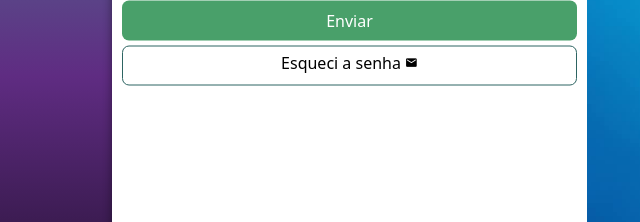
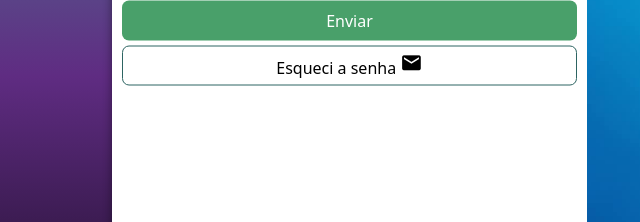
Before and after one commit to DaniloJustin/projeto-login, a plain HTML site: page index.html in a window 1280 px wide. Shown: the part 324-546 px from the top of the page, 53-693 px from the left. Drawn offline with Linux system fonts and the light colour scheme.

Commit message:
Update style.css

```diff
--- a/estilos/style.css
+++ b/estilos/style.css
@@ -140,5 +140,5 @@ form > a.botao:hover {
 }
 
 form > a.botao > i {
-    font-size: 0.8em;
+    font-size: 1.4em;
 }
```
